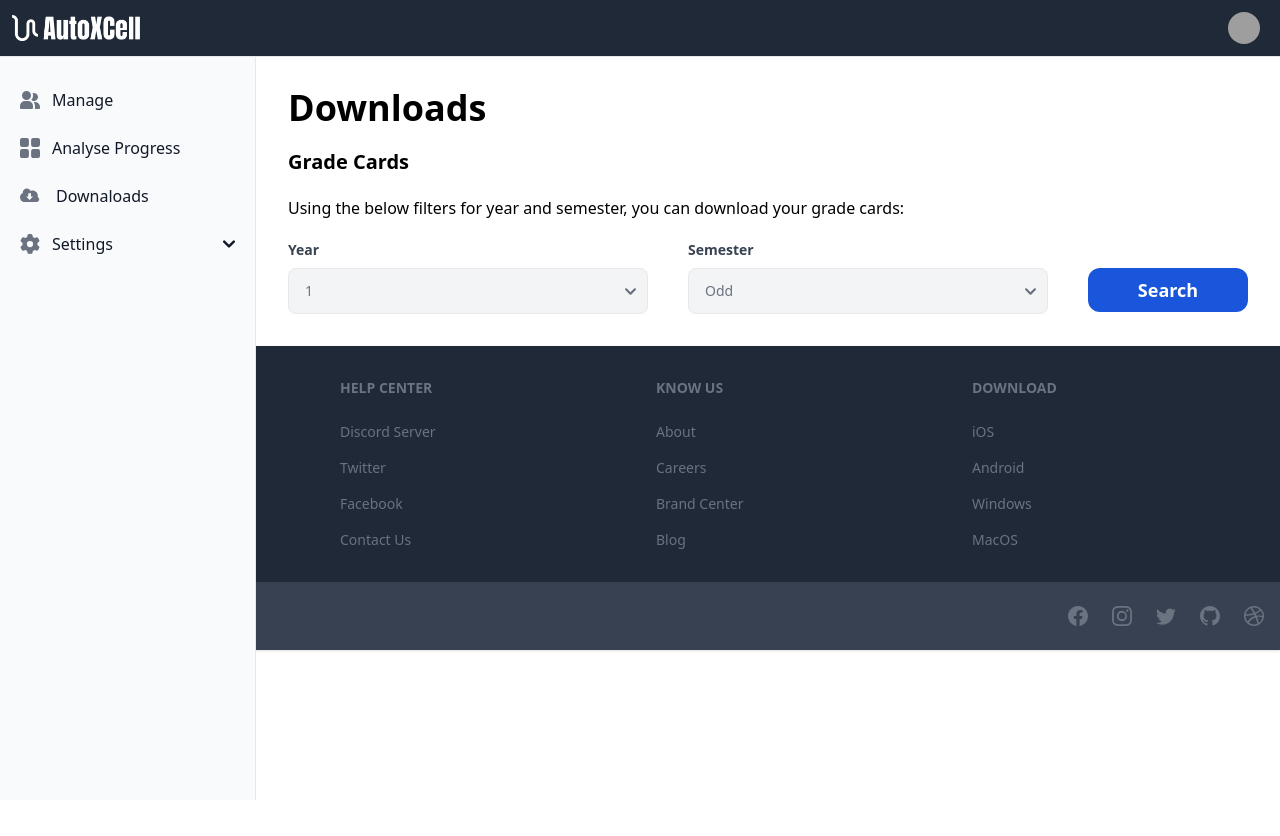
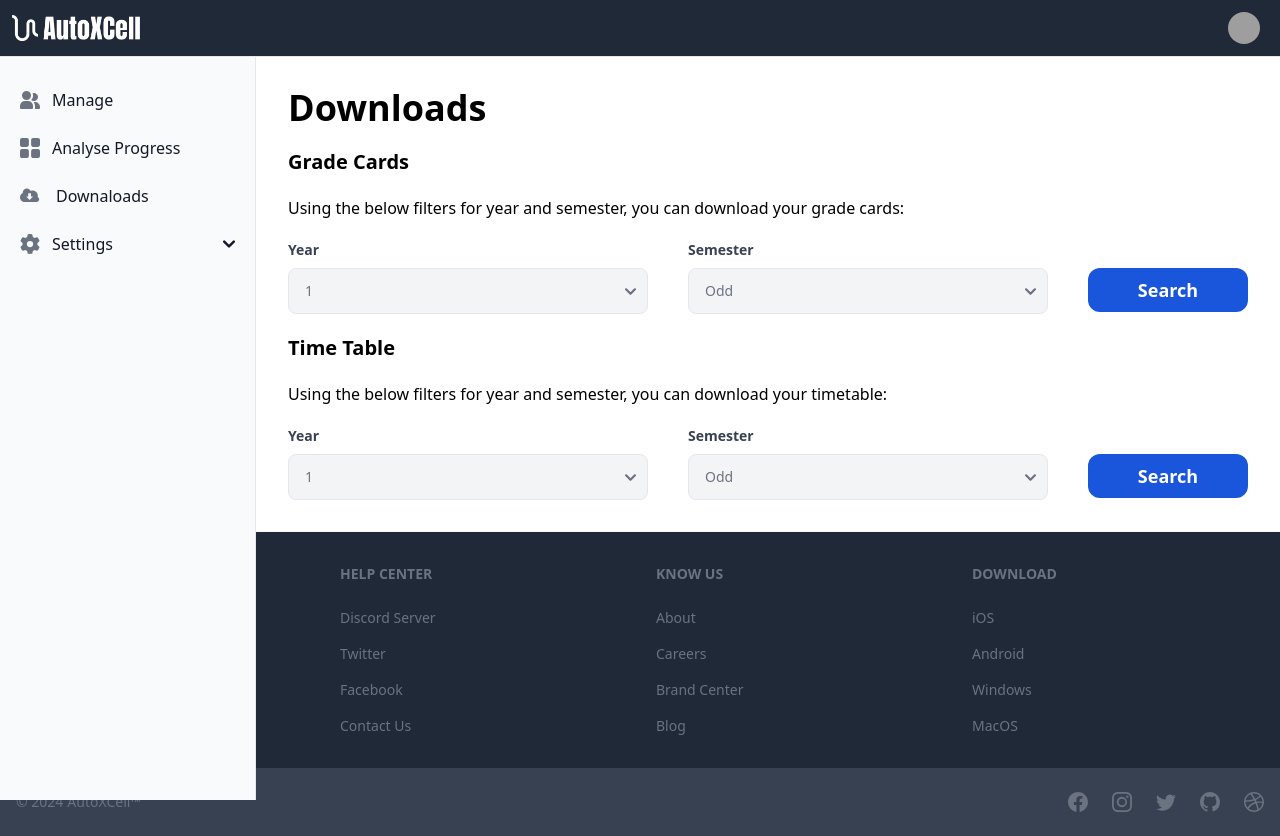
Before and after one commit to akshatbiniwale/client-ecas, a React (Vite) app: page /student/downloads in a window 1280 px wide. Before the commit the page ends 800 px from the top, so only its background shows below. Built offline with nearby package versions, Linux system fonts and the light colour scheme; grey boxes are pictures that could not be loaded.

Commit message:
Timetable pdf complete

```diff
--- a/src/pages/student/Downloads.jsx
+++ b/src/pages/student/Downloads.jsx
@@ -8,13 +8,14 @@ import verify_by from "../../assets/verify_by.png";
 import coe from "../../assets/coe.png";
 import { useEffect, useState } from "react";
 import { useSelector } from "react-redux";
-import { getStudentGrades } from "../../services/student";
+import { getStudentGrades, getTimetable } from "../../services/student";
 import { toast } from "react-hot-toast";
 
 const Downloads = () => {
 	const [year, setYear] = useState(1);
 	const [semester, setSemester] = useState("Odd");
 	const [grades, setGrades] = useState({});
+	const [timetable, setTimetable] = useState({});
 
 	// Sample grades object
 
@@ -29,6 +30,22 @@ const Downloads = () => {
 	// 			grade: "AA",
 	// 			credits_earned: "4",
 	// 			grade_points: "10",
+	// 		},
+	// 	],
+	// };
+
+	// Sample timetable object
+
+	// timetable = {
+	// 	year: "First",
+	// 	semester: "II",
+	// 	table: [
+	// 		{
+	// 			date: "01/12/2023",
+	// 			time: "10:00 AM",
+	// 			program: "COMPS", // department is program
+	// 			course_code: "MA101",
+	// 			course_name: "Engineering Calculus",
 	// 		},
 	// 	],
 	// };
@@ -60,7 +77,19 @@ const Downloads = () => {
 	// 	});
 	// }, [year, semester, studentState.studentInfo]);
 
-	const handleDownload = () => {
+	// useEffect(() => {
+	// 	getTimetable({
+	// 		year,
+	// 		semester,
+	// 		uid: studentState.studentInfo.user.uid,
+	// 	}).then((data) => {
+	// 		setTimetable(data);
+	// 	}).catch((error) => {
+	// 		toast.error("Data not found");
+	// 	});
+	// }, [year, semester, studentState.studentInfo]);
+
+	const handleGradeSheetDownload = () => {
 		// Create new jsPDF instance
 		const doc = new jsPDF();
 
@@ -386,6 +415,235 @@ const Downloads = () => {
 		generatePDF();
 	};
 
+	const handleTimetableDownload = () => {
+		// Create new jsPDF instance
+		const doc = new jsPDF();
+
+		// Function to convert image to base64
+		const getImageAsBase64 = (imgUrl) => {
+			return new Promise((resolve, reject) => {
+				const img = new Image();
+				img.crossOrigin = "Anonymous"; // Handle CORS issues
+
+				img.onload = () => {
+					const canvas = document.createElement("canvas");
+					canvas.width = img.width;
+					canvas.height = img.height;
+
+					const ctx = canvas.getContext("2d");
+					ctx.drawImage(img, 0, 0);
+
+					const dataURL = canvas.toDataURL("image/jpeg");
+					resolve(dataURL);
+				};
+
+				img.onerror = reject;
+				img.src = imgUrl;
+			});
+		};
+
+		// Main function to generate PDF
+		const generatePDF = async () => {
+			try {
+				// Get base64 image
+				const imageSpit = await getImageAsBase64(spit_logo);
+				const imageCoe = await getImageAsBase64(coe);
+
+				// Set background color
+				doc.setFillColor(254, 254, 255);
+				doc.rect(
+					0,
+					0,
+					doc.internal.pageSize.width,
+					doc.internal.pageSize.height,
+					"F"
+				);
+
+				// Add logo
+				doc.addImage(imageSpit, "JPEG", 15, 10, 20, 20);
+
+				// Add header
+				doc.setFontSize(16);
+				doc.setFont("helvetica", "bold");
+				doc.text(
+					"BHARATIYA VIDYA BHAVAN'S",
+					doc.internal.pageSize.width / 2,
+					20,
+					{
+						align: "center",
+					}
+				);
+				doc.text(
+					"SARDAR PATEL INSTITUTE OF TECHNOLOGY",
+					doc.internal.pageSize.width / 2,
+					28,
+					{
+						align: "center",
+					}
+				);
+
+				// Rest of your existing code for generating the PDF
+				// Add subheader
+				doc.setFontSize(10);
+				doc.setFont("helvetica", "normal");
+				doc.text(
+					"(An Autonomous Institute Affiliated to University of Mumbai)",
+					doc.internal.pageSize.width / 2,
+					35,
+					{ align: "center" }
+				);
+				doc.text(
+					"MUNSHI NAGAR, ANDHERI (WEST), MUMBAI - 400 058",
+					doc.internal.pageSize.width / 2,
+					40,
+					{ align: "center" }
+				);
+
+				doc.setFillColor(255, 255, 255);
+				doc.rect(65, 45, 80, 8, "F");
+				doc.setFontSize(12);
+				doc.setFont("helvetica", "bold");
+				// uncomment the below line and comment the next line to use actual data
+				// doc.text(
+				// 	`End Semester Timetable - ${timetable.year} Year Engineering (${timeable.semester} Semester)`,
+				// 	doc.internal.pageSize.width / 2,
+				// 	51,
+				// 	{
+				// 		align: "center",
+				// 	}
+				// );
+				doc.text(
+					"End Semester Timetable - First Year Engineering (Semester I)",
+					doc.internal.pageSize.width / 2,
+					51,
+					{
+						align: "center",
+					}
+				);
+
+				// Create timetable table
+				doc.autoTable({
+					startY: 85,
+					head: [
+						[
+							"Date",
+							"Time",
+							"Program",
+							"Course Code",
+							"Course Name",
+						],
+					],
+
+					body: [
+						[
+							"01/12/2023",
+							"10:00 AM",
+							"B.Tech",
+							"MA101",
+							"Engineering Calculus",
+						],
+						[
+							"02/12/2023",
+							"10:00 AM",
+							"B.Tech",
+							"AS102",
+							"Engineering Chemistry",
+						],
+						[
+							"03/12/2023",
+							"10:00 AM",
+							"B.Tech",
+							"AS103",
+							"Biology for Engineers",
+						],
+						[
+							"04/12/2023",
+							"10:00 AM",
+							"B.Tech",
+							"AS105",
+							"Engineering Mechanics",
+						],
+						[
+							"05/12/2023",
+							"10:00 AM",
+							"B.Tech",
+							"CS101",
+							"Problem Solving Using Imperative Programming",
+						],
+						[
+							"06/12/2023",
+							"10:00 AM",
+							"B.Tech",
+							"EE101",
+							"Digital Systems and Microprocessor",
+						],
+						[
+							"07/12/2023",
+							"10:00 AM",
+							"B.Tech",
+							"AS107",
+							"Communication Skills",
+						],
+					],
+					// uncomment the below line and comment the next line to use actual data
+					// body: timetable.table.map((course) => [
+					// 	course.date,
+					// 	course.time,
+					// 	course.program,
+					// 	course.course_code,
+					// 	course.course_name,
+					// ]),
+					theme: "grid",
+					styles: {
+						fontSize: 9,
+						cellPadding: 2,
+						lineWidth: 0.2, // Bold border width
+						lineColor: [0, 0, 0], // Border color
+					},
+					headStyles: {
+						fillColor: [255, 255, 255],
+						textColor: [0, 0, 0],
+						fontStyle: "bold",
+					},
+					columnStyles: {
+						0: { cellWidth: 25 },
+						1: { cellWidth: 25 },
+						2: { cellWidth: 25 },
+						3: { cellWidth: 30 },
+						4: { cellWidth: 77 },
+					},
+				});
+
+				// Add footer
+				const footerY = doc.autoTable.previous.finalY + 15;
+
+				// Add signature fields with better positioning
+				const signatureY = footerY + 25; // Adjust base Y position for signature section
+
+				// Add signature image
+				doc.addImage(imageCoe, "JPEG", 145, signatureY, 30, 15);
+
+				// Add signature labels below the images
+				doc.setFontSize(10);
+
+				doc.text("Controller of Examinations", 160, signatureY + 25, {
+					align: "center",
+				});
+
+				// Optional: Add signature lines
+				doc.setLineWidth(0.5);
+				doc.line(145, signatureY + 20, 175, signatureY + 20); // Line for Controller
+				// Save the PDF
+				doc.save("timetable.pdf");
+			} catch (error) {
+				console.error("Error generating PDF:", error);
+			}
+		};
+
+		// Call the generate PDF function
+		generatePDF();
+	};
+
 	return (
 		<div>
 			<Sidebar />
@@ -428,7 +686,49 @@ const Downloads = () => {
 							<button
 								className="mt-7 w-full bg-blue-700 rounded-xl text-white text-lg font-semibold py-2"
 								type="button"
-								onClick={handleDownload}
+								onClick={handleGradeSheetDownload}
+							>
+								Search
+							</button>
+						</div>
+					</div>
+					<p className="font-bold text-xl my-5">Time Table</p>
+					<p className="mb-5">
+						Using the below filters for year and semester, you can
+						download your timetable:
+					</p>
+					<div className="grid grid-cols-5 gap-x-10">
+						<div className="col-span-2">
+							<label className="block text-gray-700 text-sm font-semibold mb-2">
+								Year
+							</label>
+							<select
+								className="px-4 py-3 rounded-lg bg-gray-100 border border-gray-200 text-gray-500 text-sm focus:bg-white w-full"
+								onChange={(e) => setYear(e.target.value)}
+							>
+								<option>1</option>
+								<option>2</option>
+								<option>3</option>
+								<option>4</option>
+							</select>
+						</div>
+						<div className="col-span-2">
+							<label className="block text-gray-700 text-sm font-semibold mb-2">
+								Semester
+							</label>
+							<select
+								className="px-4 py-3 rounded-lg bg-gray-100 border border-gray-200 text-gray-500 text-sm focus:bg-white w-full"
+								onChange={(e) => setSemester(e.target.value)}
+							>
+								<option>Odd</option>
+								<option>Even</option>
+							</select>
+						</div>
+						<div className="col-span-1">
+							<button
+								className="mt-7 w-full bg-blue-700 rounded-xl text-white text-lg font-semibold py-2"
+								type="button"
+								onClick={handleTimetableDownload}
 							>
 								Search
 							</button>
--- a/src/services/student.js
+++ b/src/services/student.js
@@ -31,3 +31,17 @@ export const getStudentGrades = async ({year, semester, uid}) => {
 		throw new Error(error.message);
 	}
 }
+
+export const getTimetable = async ({ year, semester }) => {
+	try {
+		const { data } = await axios.get(
+			`http://localhost:5000/api/student/grades?year=${year}&${semester}`
+		);
+		return data;
+	} catch (error) {
+		if (error.response && error.response.data.message) {
+			throw new Error(error.response.data.message);
+		}
+		throw new Error(error.message);
+	}
+};
```
